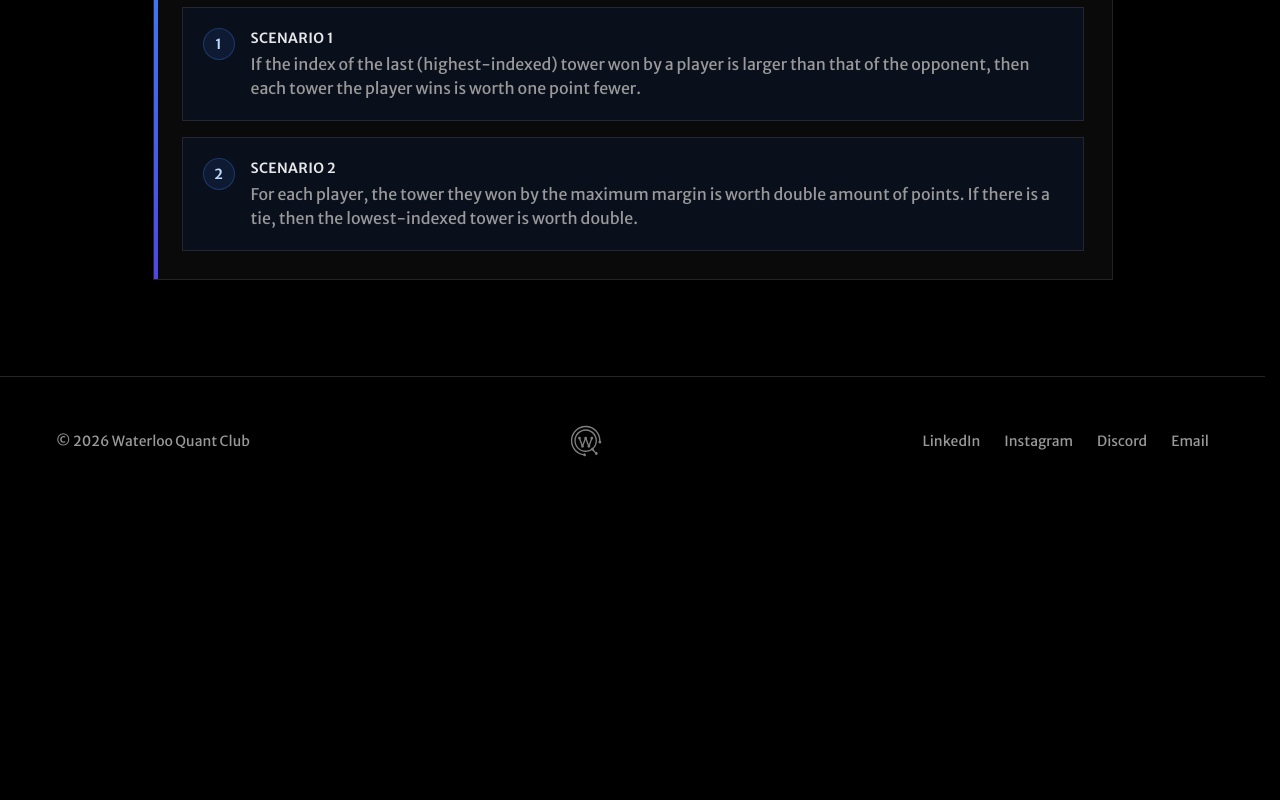
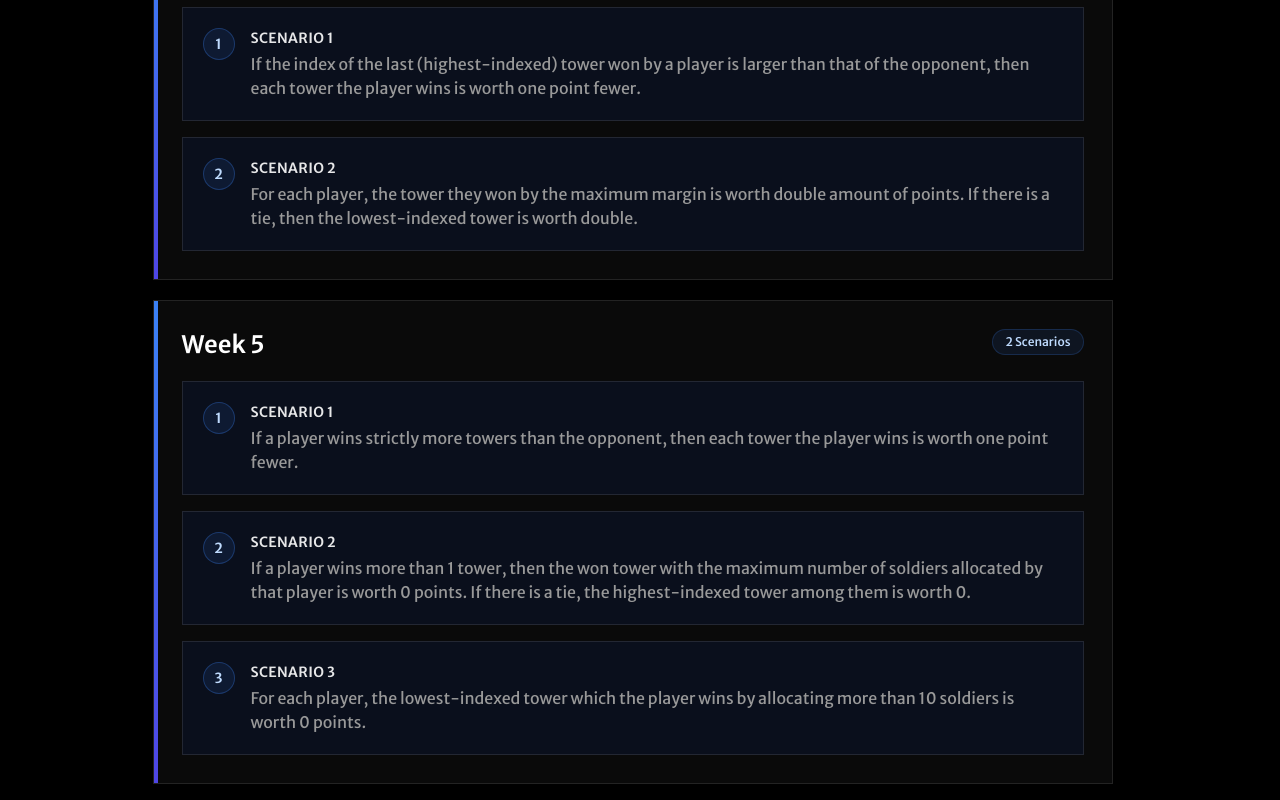
Before and after one commit to waterlooquantclub/waterlooquantclub.github.io, a React (Vite) app in the folder client/: page /games/blotto in a window 1280 px wide. Shown: the part 2659-3459 px from the top of the page. Before the commit the page ends 3164 px from the top, so only its background shows below. Built offline with nearby package versions, Linux system fonts and the light colour scheme; the HTML template or start-up script is replaced by a standard one.

Commit message:
added week 5 and 6 (#19)

```diff
--- a/client/src/pages/Blotto.tsx
+++ b/client/src/pages/Blotto.tsx
@@ -289,6 +289,22 @@ const Blotto = () => {
                         "For each player, the tower they won by the maximum margin is worth double amount of points. If there is a tie, then the lowest-indexed tower is worth double."
                        ],
                     },
+                    {
+                      week: "Week 5",
+                      scenarios: [
+                        'If a player wins strictly more towers than the opponent, then each tower the player wins is worth one point fewer.',
+                        'If a player wins more than 1 tower, then the won tower with the maximum number of soldiers allocated by that player is worth 0 points. If there is a tie, the highest-indexed tower among them is worth 0.',
+                        'For each player, the lowest-indexed tower which the player wins by allocating more than 10 soldiers is worth 0 points.'
+                      ]
+                    },
+                    {
+                      week: "Week 6",
+                      scenarios: [
+                        'If a player wins consecutive towers, an arithmetic sequence of difference 3 is added to the consecutive streak. For example, if a player wins towers 5, 6, 7, 8, but not 4 and 9, then they are respectively worth 5 + 0, 6 + 1x3, 7 + 2x3, and 8 + 3x3.',
+                        'If a player wins both Tower i and Tower (11 - i), then both towers are worth 0.',
+                        'For both players, any unused soldier is worth 0.5 point each.'
+                      ]
+                    }
                   ].map((entry, i) => (
                     <div
                       key={i}
```
